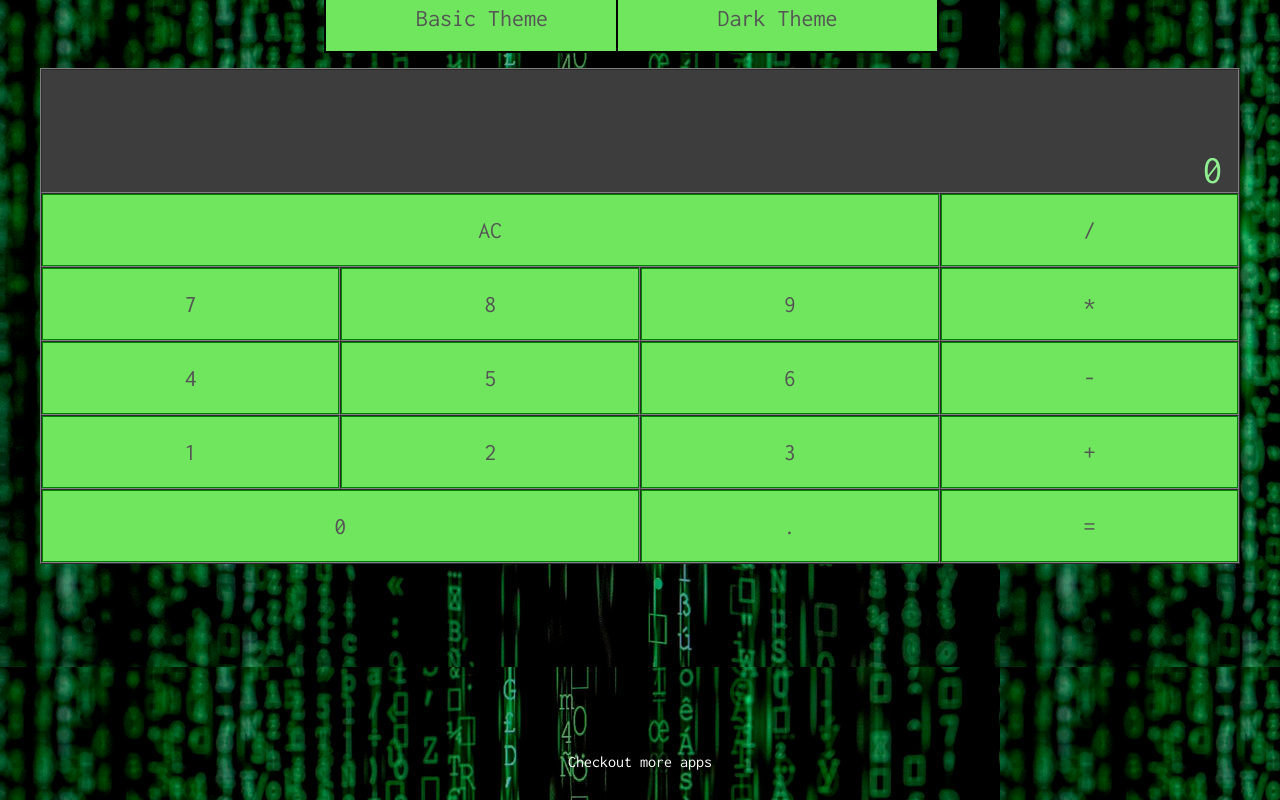
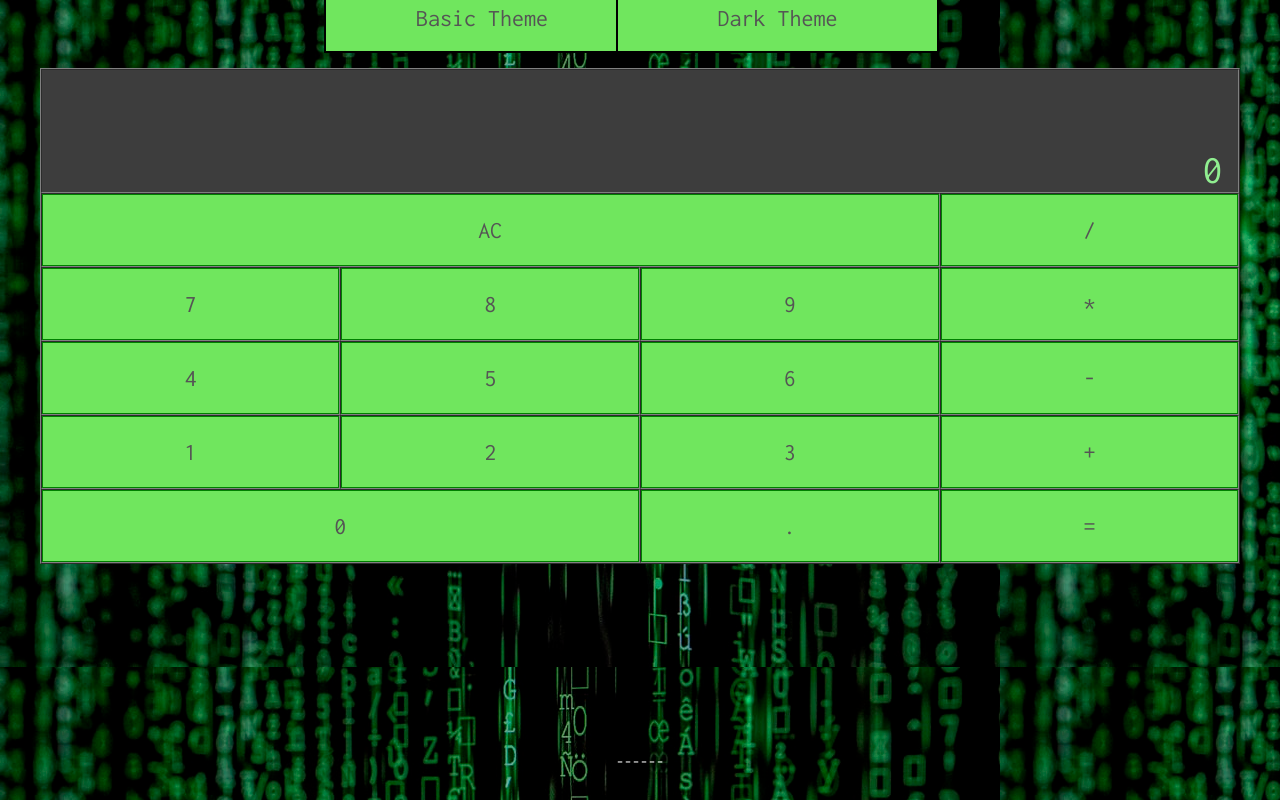
Before and after one commit to chela4students/calculator, a plain HTML site: page hacker.html in a window 1280 px wide. Drawn offline with Linux system fonts and the light colour scheme.

Commit message:
Update hacker.html

```diff
--- a/hacker.html
+++ b/hacker.html
@@ -130,7 +130,7 @@
         }
     }
 </script>
-<footer style="color: white;text-align: center;margin-top: 15%">Checkout more apps</footer>
+<footer style="color: white;text-align: center;margin-top: 15%">------</footer>
 
 </body>
 </html>
```
